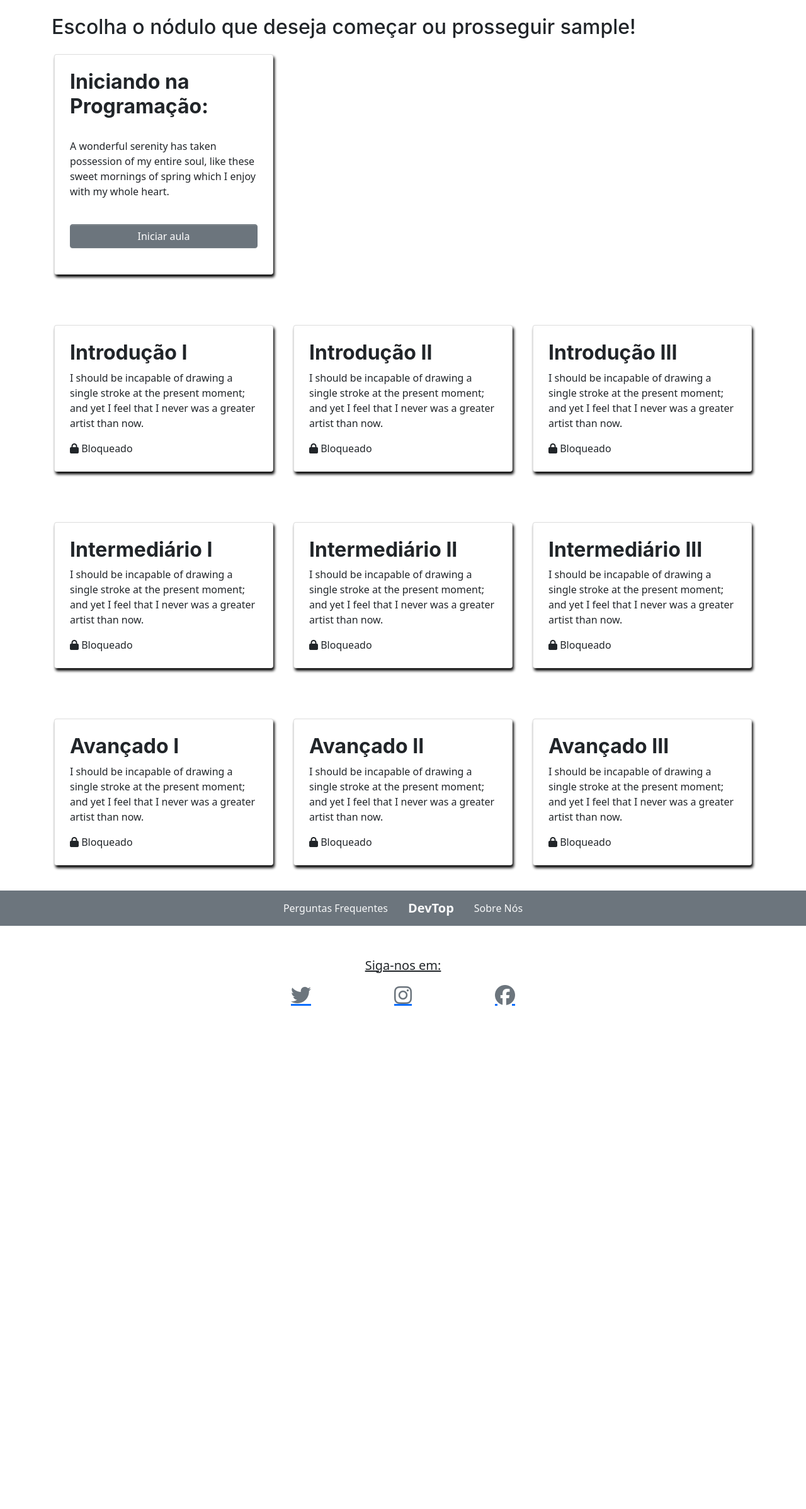
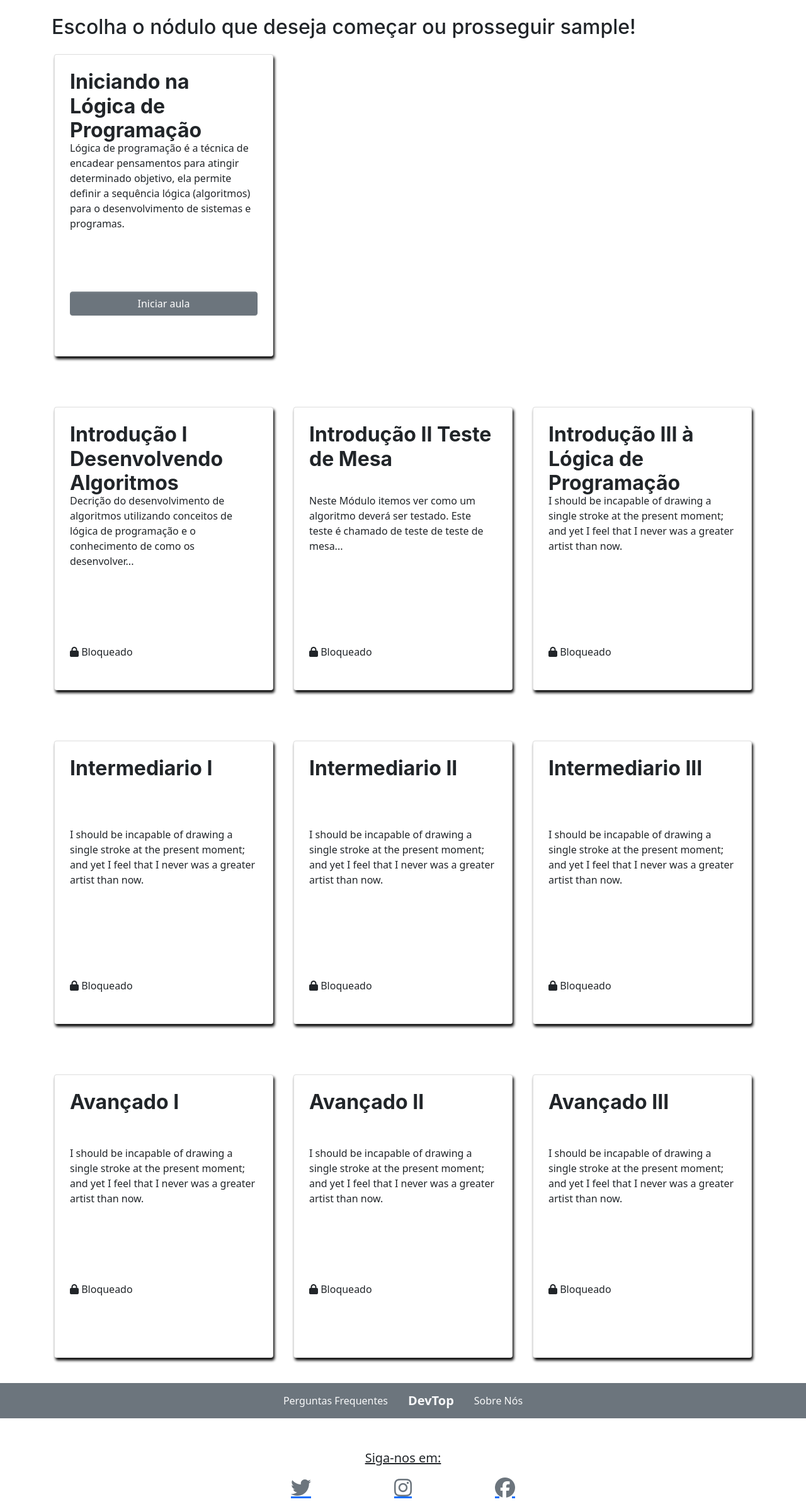
Before and after one commit to flameuss/DevTop, a PHP site: page /modulos.php in a window 1280 px wide. Shown: the part 56-2452 px from the top of the page at 63% size. Before the commit the page ends 1653 px from the top, so only its background shows below. Run offline with PHP 8.4, Linux system fonts and the light colour scheme; the visitor is signed in with stand-in values (Sample User, id 1); some libraries are stand-ins or nearby versions.

Commit message:
melhorias do layout

```diff
--- a/modulos.php
+++ b/modulos.php
@@ -45,11 +45,10 @@ include('verifica_login.php');
       <h2>Escolha o nódulo que deseja começar ou prosseguir <?php echo $_SESSION['login']; ?>!</h2>
       <div class="row">
         <div class="col-lg-4 p-3 col-md-12">
-          <div class="card " style="height: 350px;">
+          <div class="card " style="height: 480px;">
             <div class="card-body p-4">
-
-              <h2><b>Iniciando na Programação:</b></h2><br />
-              <p>A wonderful serenity has taken possession of my entire soul, like these sweet mornings of spring which I enjoy with my whole heart.</p><br />
+              <h2 style="height: 80px;"><b>Iniciando na Lógica de Programação</b></h2><br />
+              <p style="height: 200px;">Lógica de programação é a técnica de encadear pensamentos para atingir determinado objetivo, ela permite definir a sequência lógica (algoritmos) para o desenvolvimento de sistemas e programas.</p><br />
               <a class="btn btn-secondary btn-block aling-baseline" href="exer_m01.php">Iniciar aula</a>
             </div>
           </div>
@@ -61,30 +60,32 @@ include('verifica_login.php');
     <div class="container">
       <div class="row">
         <div class="col-lg-4 p-3 col-md-6">
-          <div class="card">
+          <div class="card " style="height: 450px;">
             <div class="card-body p-4">
-              <h2><b>Introdução I</b></h2>
-              <p>I should be incapable of drawing a single stroke at the present moment; and yet I feel that I never was a greater artist than now.</p>
+              <h2 style="height: 80px;"><b>Introdução I Desenvolvendo Algoritmos</b></h2><br />
+              <p style="height: 200px;">Decrição do desenvolvimento de algoritmos utilizando conceitos de lógica de programação e o conhecimento de como os desenvolver...</p><br />
               <i class="fa fa-lock" aria-hidden="true"></i>
               <a>Bloqueado</a>
             </div>
+
+
           </div>
         </div>
-        <div class="col-lg-4 p-3 col-md-6 ">
-          <div class="card">
+        <div class="col-lg-4 p-3 col-md-6">
+          <div class="card " style="height: 450px;">
             <div class="card-body p-4">
-              <h2><b>Introdução II</b></h2>
-              <p>I should be incapable of drawing a single stroke at the present moment; and yet I feel that I never was a greater artist than now.</p>
+              <h2 style="height: 80px;"><b>Introdução II Teste de Mesa</b></h2><br />
+              <p style="height: 200px;">Neste Módulo itemos ver como um algoritmo deverá ser testado. Este teste é chamado de teste de teste de mesa...</p><br />
               <i class="fa fa-lock" aria-hidden="true"></i>
               <a>Bloqueado</a>
             </div>
           </div>
         </div>
         <div class="col-lg-4 p-3 col-md-6">
-          <div class="card">
+          <div class="card " style="height: 450px;">
             <div class="card-body p-4">
-              <h2><b>Introdução III</b></h2>
-              <p>I should be incapable of drawing a single stroke at the present moment; and yet I feel that I never was a greater artist than now.</p>
+              <h2 style="height: 80px;"><b>Introdução III à Lógica de Programação</b></h2><br />
+              <p style="height: 200px;">I should be incapable of drawing a single stroke at the present moment; and yet I feel that I never was a greater artist than now.</p><br />
               <i class="fa fa-lock" aria-hidden="true"></i>
               <a>Bloqueado</a>
             </div>
@@ -97,30 +98,30 @@ include('verifica_login.php');
     <div class="container">
       <div class="row">
         <div class="col-lg-4 p-3 col-md-6">
-          <div class="card">
-            <div class="card-body p-4" style="">
-              <h2><b>Intermediário&nbsp;I</b></h2>
-              <p style="">I should be incapable of drawing a single stroke at the present moment; and yet I feel that I never was a greater artist than now.</p>
+          <div class="card " style="height: 450px;">
+            <div class="card-body p-4">
+              <h2 style="height: 80px;"><b>Intermediario I</b></h2><br />
+              <p style="height: 200px;">I should be incapable of drawing a single stroke at the present moment; and yet I feel that I never was a greater artist than now.</p><br />
               <i class="fa fa-lock" aria-hidden="true"></i>
               <a>Bloqueado</a>
             </div>
           </div>
         </div>
         <div class="col-lg-4 p-3 col-md-6">
-          <div class="card">
+          <div class="card " style="height: 450px;">
             <div class="card-body p-4">
-              <h2><b>Intermediário II</b></h2>
-              <p>I should be incapable of drawing a single stroke at the present moment; and yet I feel that I never was a greater artist than now.</p>
+              <h2 style="height: 80px;"><b>Intermediario II</b></h2><br />
+              <p style="height: 200px;">I should be incapable of drawing a single stroke at the present moment; and yet I feel that I never was a greater artist than now.</p><br />
               <i class="fa fa-lock" aria-hidden="true"></i>
               <a>Bloqueado</a>
             </div>
           </div>
         </div>
         <div class="col-lg-4 p-3 col-md-6">
-          <div class="card">
+          <div class="card " style="height: 450px;">
             <div class="card-body p-4">
-              <h2><b>Intermediário III</b></h2>
-              <p>I should be incapable of drawing a single stroke at the present moment; and yet I feel that I never was a greater artist than now.</p>
+              <h2 style="height: 80px;"><b>Intermediario III</b></h2><br />
+              <p style="height: 200px;">I should be incapable of drawing a single stroke at the present moment; and yet I feel that I never was a greater artist than now.</p><br />
               <i class="fa fa-lock" aria-hidden="true"></i>
               <a>Bloqueado</a>
             </div>
@@ -133,30 +134,30 @@ include('verifica_login.php');
     <div class="container">
       <div class="row">
         <div class="col-lg-4 p-3 col-md-6">
-          <div class="card">
-            <div class="card-body p-4" style="">
-              <h2><b>Avançado I</b></h2>
-              <p style="">I should be incapable of drawing a single stroke at the present moment; and yet I feel that I never was a greater artist than now.</p>
+          <div class="card " style="height: 450px;">
+            <div class="card-body p-4">
+              <h2 style="height: 80px;"><b>Avançado I</b></h2>
+              <p style="height: 200px;">I should be incapable of drawing a single stroke at the present moment; and yet I feel that I never was a greater artist than now.</p>
               <i class="fa fa-lock" aria-hidden="true"></i>
               <a>Bloqueado</a>
             </div>
           </div>
         </div>
         <div class="col-lg-4 p-3 col-md-6">
-          <div class="card">
+          <div class="card " style="height: 450px;">
             <div class="card-body p-4">
-              <h2><b>Avançado II</b></h2>
-              <p>I should be incapable of drawing a single stroke at the present moment; and yet I feel that I never was a greater artist than now.</p>
+              <h2 style="height: 80px;"><b>Avançado II</b></h2>
+              <p style="height: 200px;">I should be incapable of drawing a single stroke at the present moment; and yet I feel that I never was a greater artist than now.</p>
               <i class="fa fa-lock" aria-hidden="true"></i>
               <a>Bloqueado</a>
             </div>
           </div>
         </div>
         <div class="col-lg-4 p-3 col-md-6">
-          <div class="card">
+          <div class="card " style="height: 450px;">
             <div class="card-body p-4">
-              <h2><b>Avançado III</b></h2>
-              <p>I should be incapable of drawing a single stroke at the present moment; and yet I feel that I never was a greater artist than now.</p>
+              <h2 style="height: 80px;"><b>Avançado III</b></h2>
+              <p style="height: 200px;">I should be incapable of drawing a single stroke at the present moment; and yet I feel that I never was a greater artist than now.</p>
               <i class="fa fa-lock" aria-hidden="true"></i>
               <a>Bloqueado</a>
             </div>
```
Also changed, not shown: exer_m01.php (+21 -9 lines).
